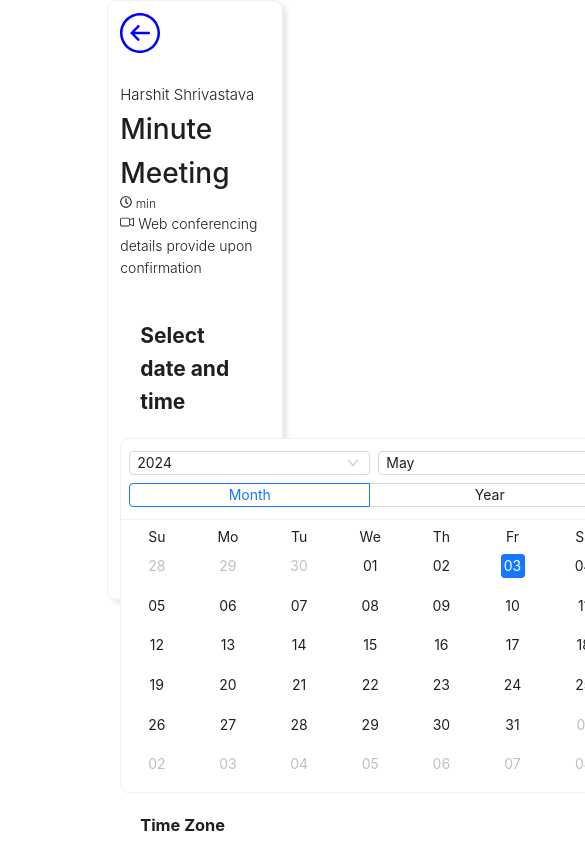
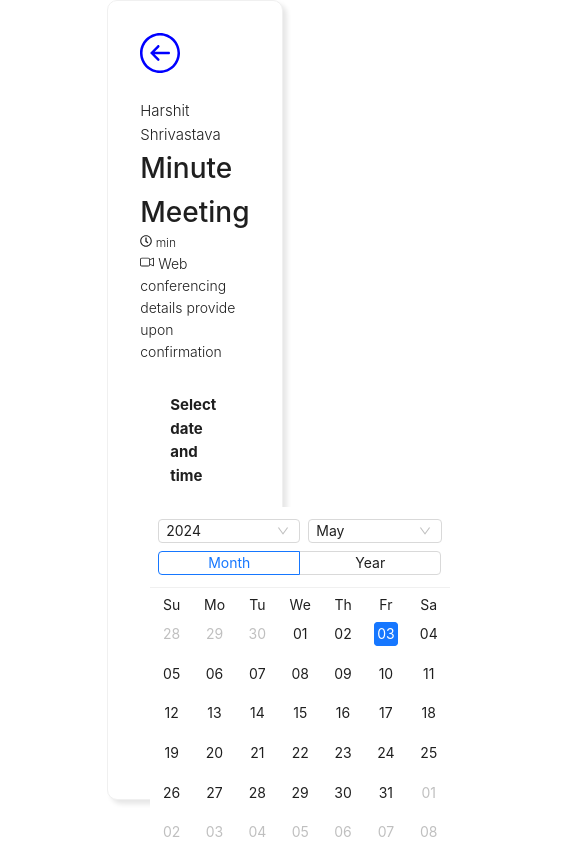
Before and after one commit to harshit340/MeetSchedular, a Next.js app in the folder meetschedular/: page /page2 in a window 390 px wide. Shown: the top 842 px of the page, 585 px wide, since content can reach past the window. Built offline with nearby package versions, Linux system fonts and the light colour scheme.

Commit message:
done with responsive

```diff
--- a/meetschedular/src/app/_calender/page.tsx
+++ b/meetschedular/src/app/_calender/page.tsx
@@ -32,18 +32,13 @@ export default function Calender({ onDateSelected }: CalenderProps) {
 
         const { token } = theme.useToken();
 
-        const wrapperStyle: React.CSSProperties = {
-          width: 500,
-          border: `1px solid ${token.colorBorderSecondary}`,
-          borderRadius: token.borderRadiusLG,
-        };
     return (
         <>
            { selectedDate?<>
-           <div style={{display:"flex"}}>
+           <div className='layout-time'>
            <div className='calender-part'>
             <h2 style={{padding:"20px"}}>Select date and time</h2>
-            <div style={wrapperStyle}><Calendar fullscreen={false} onPanelChange={onPanelChange} onSelect={onSelect}/></div>
+            <Calendar className='calender-style' fullscreen={false} onPanelChange={onPanelChange} onSelect={onSelect}/>
             <div style={{padding:"20px"}}>
                 <h3>Time Zone</h3>
                 <h5 style={{fontSize:"14px" , fontWeight:300}}>Indian Standard Time (4:55)</h5>
@@ -57,7 +52,7 @@ export default function Calender({ onDateSelected }: CalenderProps) {
            :<>
          <div className='calender-part'>
             <h2 style={{padding:"20px"}}>Select date and time</h2>
-            <div style={wrapperStyle} className='calender-style'><Calendar fullscreen={false} onPanelChange={onPanelChange} onSelect={onSelect}/></div>
+           <Calendar className='calender-style' fullscreen={false} onPanelChange={onPanelChange} onSelect={onSelect}/>
             <div style={{padding:"20px"}}>
                 <h3>Time Zone</h3>
                 <h5 style={{fontSize:"14px" , fontWeight:300}}>Indian Standard Time (4:55)</h5>
--- a/meetschedular/src/app/page2/page.tsx
+++ b/meetschedular/src/app/page2/page.tsx
@@ -26,8 +26,8 @@ export default function Page2() {
   }
     return (
         <>
-         <Card size="small" style={{ height: '600px' , margin:"auto" }} className="basic-layout">
-          <SlArrowLeftCircle onClick={redirectingathome} style={{fontSize:"40px" , color:"blue" , cursor:"pointer" }}/>
+         <Card size="small"  className='card-layout'>
+           <SlArrowLeftCircle onClick={redirectingathome} style={{fontSize:"40px" , color:"blue" , cursor:"pointer" }}/>
            <div className="main-content">
 
             <div className='content-part'>
--- a/meetschedular/src/app/schedule/page.tsx
+++ b/meetschedular/src/app/schedule/page.tsx
@@ -19,9 +19,10 @@ export default function Schedule(){
    }
     return (
         <>
-        <Card size="small" style={{ height: '600px' , margin:"auto" }} className="basic-layout">
+        <Card size="small"  className="basic-layout">
+     <SlArrowLeftCircle onClick={redirectingathome} style={{fontSize:"40px" , color:"blue" , cursor:"pointer" }}/>
           <div className="main-content">
-          <SlArrowLeftCircle onClick={redirectingathome} style={{fontSize:"40px" , color:"blue" , cursor:"pointer" }}/>
+
            <div className='content-part'>
 
                <h5 style={{fontSize:"15px" , fontWeight:300}}>Harshit Shrivastava</h5>
--- a/meetschedular/src/app/style/callender.css
+++ b/meetschedular/src/app/style/callender.css
@@ -1,16 +1,45 @@
-/* *{
+*{
     margin:0;
     padding:0;
     box-sizing: border-box;
 }
 
-@media (max-width:1180px){
-    .calender-part{
-        border-left:100px solid rgb(206, 204, 204);;
-    }
-}
 
 .calender-part{
     border-left:1px solid rgb(206, 204, 204);
     padding:10px;
-} */
+}
+
+.calender-style{
+    width:500px;
+}
+
+.layout-time{
+    display: flex;
+}
+
+@media (max-width:768px){
+    .layout-time{
+        flex-direction: column;
+    }
+    .calender-part{
+        border:none;
+        margin:auto;
+        padding:none;
+
+    }
+    .calender-style{
+        width:250px;
+    }
+
+
+}
+@media (max-width:900px){
+    .calender-style{
+        width:300px
+    }
+    .calender-part h2 {
+        align-items: center;
+    }
+
+}
--- a/meetschedular/src/app/style/page2.css
+++ b/meetschedular/src/app/style/page2.css
@@ -4,37 +4,36 @@
     box-sizing: border-box;
 }
 
-.basic-layout{
+.card-layout{
     max-width: 75%;
     margin:auto;
-    margin-top:10px;
     border-radius: 10px;
     box-shadow: 4px 4px 5px rgba(0, 0, 0, 0.1);
+    height:650px;
+    padding: 20px;
 }
-@media (max-width:1180px){
-    .basic-layout{
+
+.main-content{
+    display: flex;
+    justify-content: space-between;
+}
+
+.content-part{
+    margin-top:20px;
+}
+
+@media (max-width:768px){
+    .card-layout{
         max-width: 45%;
+        height: 800px ;
+        margin:auto;
+
+    }
+
+
+    .main-content{
+        flex-direction: column;
+        font-size: 10px;
 
     }
 }
-
-.main-content{
-    display:flex;
-    justify-content: space-between;
-    padding-right: 10px;
-}
-
-@media (max-width:1180px){
-    .main-content{
-        flex-direction: column;
-        padding-top:10px;
-    }
-    .other-part{
-        padding-top:20px;
-    }
-}
-
-
-.content-part{
-    margin-top:10%;
-}
--- a/meetschedular/src/app/style/schedule.css
+++ b/meetschedular/src/app/style/schedule.css
@@ -7,10 +7,10 @@
 .basic-layout{
     max-width: 75%;
     margin:auto;
-    height: 100%;
     margin-top:10px;
     border-radius: 10px;
     box-shadow: 4px 4px 5px rgba(0, 0, 0, 0.1);
+    height: 600px
 }
 
 .main-content{
@@ -19,11 +19,8 @@
     padding-right: 10px;
 }
 
-
-
 .content-part{
-    position: absolute;
-    top:20%;
+   margin-top:50px;
 }
 
 .user-info{
@@ -32,3 +29,40 @@
     padding: 10px;
     justify-content: center;
 }
+
+@media (max-width:660px){
+    .main-content{
+        flex-direction: column;
+    }
+    .basic-layout{
+        height: 800px;
+    }
+    .user-info{
+        border:none;
+        padding-top:30px;
+    }
+}
+@media (max-width:445px){
+    .main-content{
+        flex-direction: column;
+    }
+    .basic-layout{
+        height: 850px;
+    }
+    .user-info{
+        border:none;
+        padding-top:30px;
+    }
+}
+@media (max-width:342px){
+    .main-content{
+        flex-direction: column;
+    }
+    .basic-layout{
+        height: 900px;
+    }
+    .user-info{
+        border:none;
+        padding-top:30px;
+    }
+}
--- a/meetschedular/src/context/UserProvider.tsx
+++ b/meetschedular/src/context/UserProvider.tsx
@@ -1,19 +1,36 @@
 "use client"
-import React from "react";
+import React, { useState, useEffect } from "react";
 import UserContext from "./UserContext";
 
-const UserContextProvider = ({
-    children,
-  }: {
-    children: React.ReactNode
-  }) => {
-    const [user,setuser] = React.useState();
-    const value = { user, setuser: setuser };
-    return (
-        <UserContext.Provider value={value}>
-            {children}
-        </UserContext.Provider>
-    )
-}
+const UserContextProvider = ({ children}) => {
+  const [user, setuser] = useState();
 
-export default UserContextProvider
+  // Function to update user state and save to local storage
+  const setUserData = (userData) => {
+    setuser(userData);
+    if (typeof window !== "undefined") {
+      localStorage.setItem("user", JSON.stringify(userData));
+    }
+  };
+
+  // Effect to load user data from local storage on component mount
+  useEffect(() => {
+    if (typeof window !== "undefined") {
+      const storedUser = localStorage.getItem("user");
+      if (storedUser) {
+        setuser(JSON.parse(storedUser));
+      }
+    }
+  }, []);
+
+  // Provide setUserData through context so it's used instead of setuser
+  const value = { user, setuser: setUserData };
+
+  return (
+    <UserContext.Provider value={value}>
+      {children}
+    </UserContext.Provider>
+  );
+};
+
+export default UserContextProvider;
```
